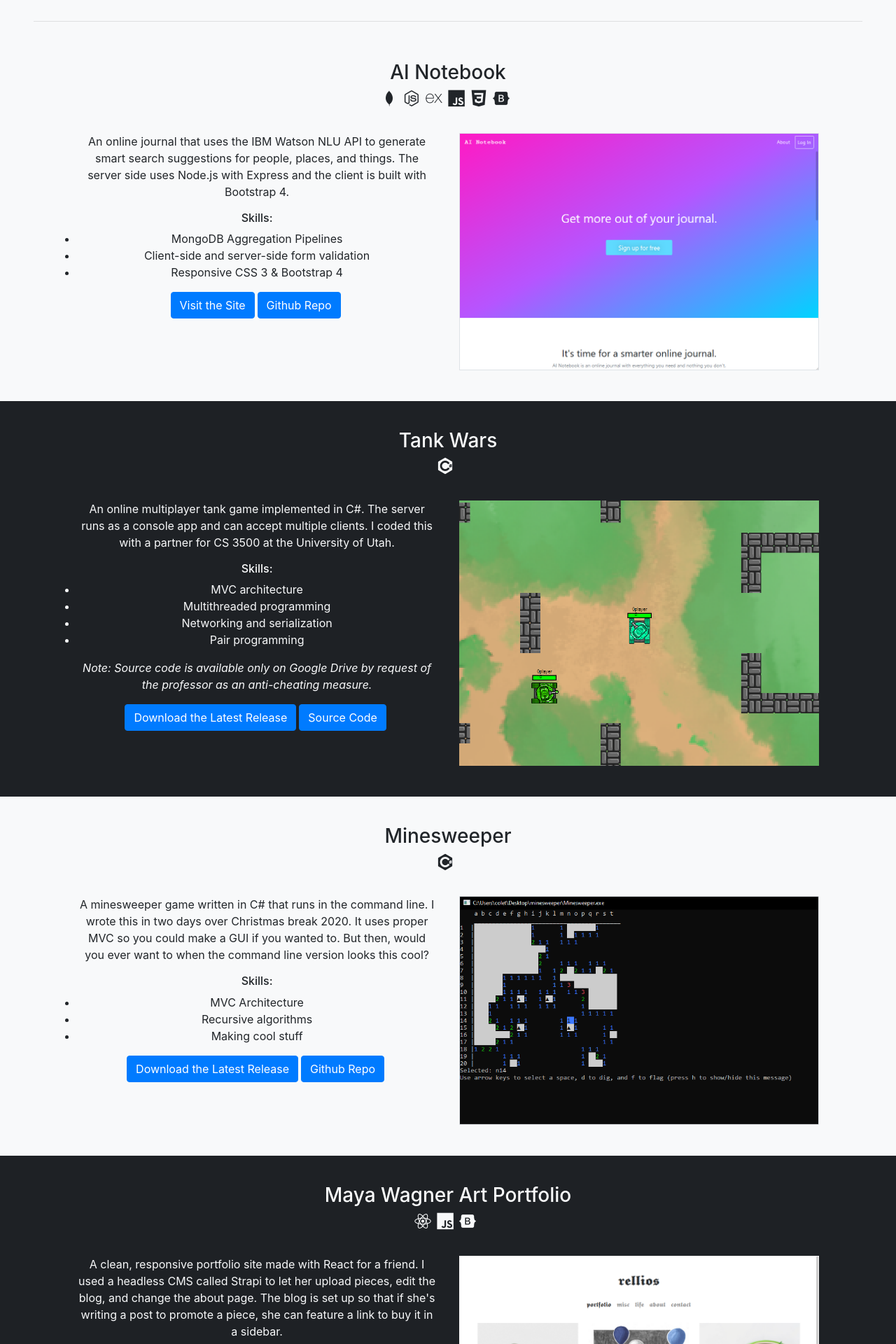
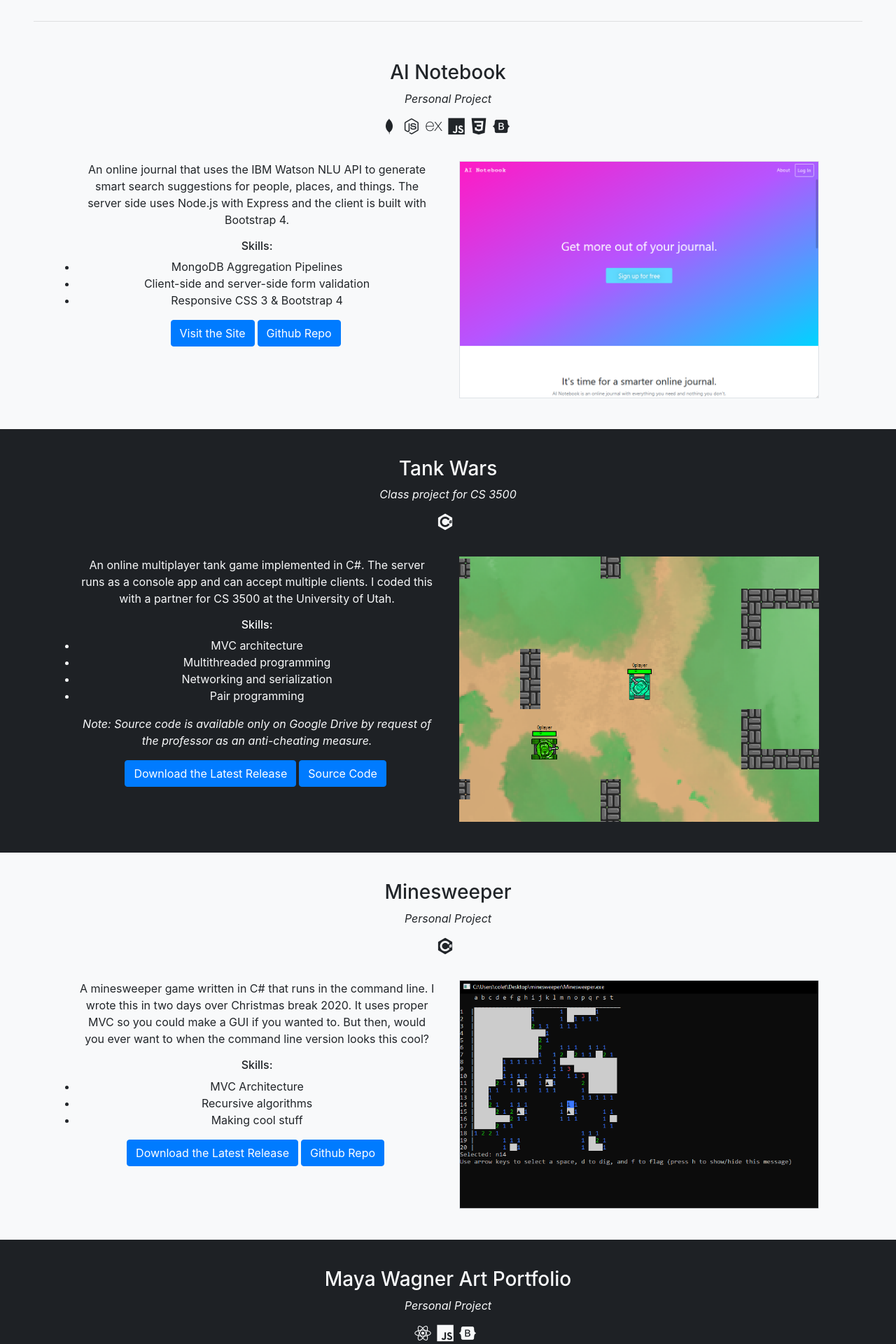
Before and after one commit to coletaylor017/coletaylorportfolio-react, a React (Create React App) app: page / in a window 1280 px wide. Shown: the part 560-2480 px from the top of the page at 70% size. Built offline with nearby package versions, Linux system fonts and the light colour scheme.

Commit message:
Add back subtitles

```diff
--- a/src/App.js
+++ b/src/App.js
@@ -32,7 +32,7 @@ function App() {
               <div className="row">
                 <ProjectCard
                   title="AI Notebook"
-                  subtitle="Express JS, Semantic UI, Mongo DB"
+                  subtitle="Personal Project"
                   languages={["mongodb", "node", "express", "js", "css", "bootstrap"]}
                   body={
                     <div>
@@ -60,7 +60,7 @@ function App() {
                 />
                 <ProjectCard
                   title="Tank Wars"
-                  subtitle=""
+                  subtitle="Class project for CS 3500"
                   languages={["csharp"]}
                   body={
                     <div>
@@ -90,7 +90,7 @@ function App() {
                 />
                 <ProjectCard
                   title="Minesweeper"
-                  subtitle="Express JS, Semantic UI, Mongo DB"
+                  subtitle="Personal Project"
                   languages={["csharp"]}
                   body={
                     <div>
@@ -118,7 +118,7 @@ function App() {
                 />
                 <ProjectCard
                   title="Maya Wagner Art Portfolio"
-                  subtitle="React with Next JS, Bootstrap 4"
+                  subtitle="Personal Project"
                   languages={["react", "js", "bootstrap"]}
                   body={
                     <div>
--- a/src/ProjectCard.js
+++ b/src/ProjectCard.js
@@ -17,6 +17,7 @@ export default class ProjectCard extends Component {
             <div className={"container-fluid m-0 pt-3 pb-2 " + (this.props.dark ? "text-light bg-darker" : "")}>
                 <div className="text-center pt-4 MT-5">
                     <h3>{this.props.title}</h3>
+                    <p><em>{this.props.subtitle}</em></p>
                     <h4 className="mb-3">
                         {this.props.languages.map(function (language) {
                             return <i className={"mr-2 " + languageIconMap[language]}></i>
```
